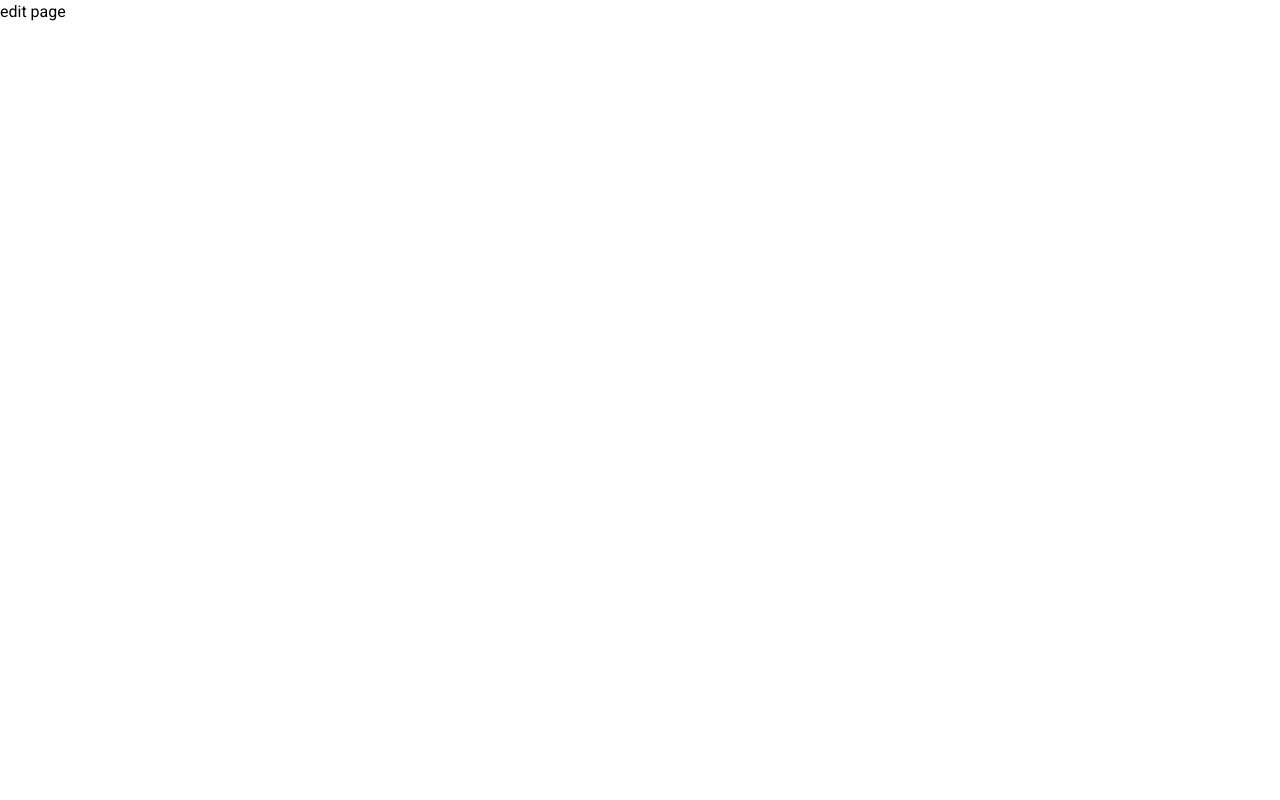
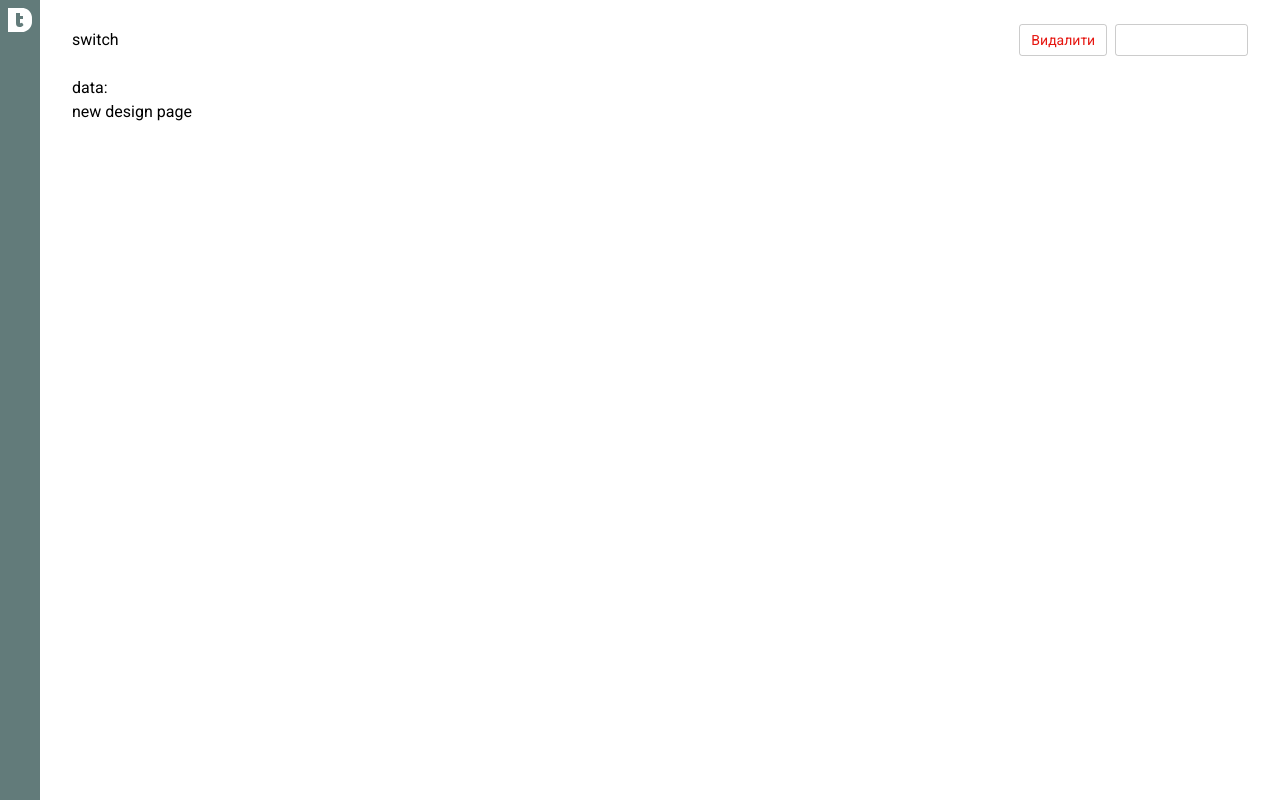
Before and after one commit to Slamaio/horoshop-test, a Nuxt app: page /edit/1 in a window 1280 px wide. Built offline with nearby package versions, Linux system fonts and the light colour scheme; no server answers; a web font is replaced by a local one.

Commit message:
feat: enhance design management with new CRUD operations, improved layout, and API integration

```diff
--- a/app/app.vue
+++ b/app/app.vue
@@ -1,5 +1,9 @@
 <template>
-  <div>
-    <NuxtPage />
+  <div class="flex min-h-dvh">
+    <AppSidebar />
+
+    <main class="ml-10 *:h-full grow">
+      <NuxtPage />
+    </main>
   </div>
 </template>
--- a/app/pages/add.vue
+++ b/app/pages/add.vue
@@ -1,13 +1,34 @@
 <script lang="ts" setup>
-
+import InputTextField from '~/components/input/InputTextField.vue'
 </script>
 
 <template>
-  <div>
-    new design page
+  <div class="px-8 py-6 bg-white">
+    <AppHeader>
+      <InputSwitch />
+
+      <template #actions>
+        <ButtonPrimary>
+          Зберегти і вийти
+        </ButtonPrimary>
+      </template>
+    </AppHeader>
+
+    <main>
+      <form class="flex flex-col gap-10">
+        <InputMediaFile />
+
+        <div class="flex flex-col gap-6">
+          <div class="flex gap-2">
+            <InputTextField />
+            <InputTextField />
+          </div>
+
+          <InputTextField />
+        </div>
+      </form>
+    </main>
   </div>
 </template>
 
-<style lang="scss" scoped>
-
-</style>
+<style lang="scss" scoped></style>
--- a/app/pages/edit/[id].vue
+++ b/app/pages/edit/[id].vue
@@ -1,13 +1,40 @@
 <script lang="ts" setup>
-
+const route = useRoute()
+const id = route.params.id?.toString()
+const { data } = await useFetch(`/api/designs/${id}`, {
+  method: 'GET',
+})
 </script>
 
 <template>
-  <div>
-    edit page
+  <div class="px-8 py-6 bg-white">
+    <AppHeader>
+      <InputSwitch />
+
+      <template #actions>
+        <ButtonSecondary class="button--delete">
+          Видалити
+        </ButtonSecondary>
+
+        <ButtonPrimary>
+          Зберегти і вийти
+        </ButtonPrimary>
+      </template>
+    </AppHeader>
+
+    <main>
+      <p>data: {{ data }}</p>
+      new design page
+    </main>
   </div>
 </template>
 
 <style lang="scss" scoped>
+.button--delete {
+  color: rgba(230, 22, 16, 1);
 
+  &:active {
+    color: rgba(230, 22, 16, 0.3);
+  }
+}
 </style>
--- a/app/pages/index.vue
+++ b/app/pages/index.vue
@@ -1,13 +1,79 @@
 <script lang="ts" setup>
+const { data } = await useFetch('/api/designs', {
+  method: 'GET',
+  query: {
+    page: 1,
+    limit: 10,
+  },
+})
 
+const designs = computed(() => {
+  const items = data.value?.data || []
+  return items.sort((a, b) => Number(b.id) - Number(a.id))
+})
+
+async function initDesigns() {
+  await useFetch('/api/designs', {
+    method: 'POST',
+    body: {
+      id: 1,
+      name: 'New Design',
+      url: 'https://example.com/design',
+      images: ['https://placehold.co/300x400'],
+    },
+  })
+
+  await useFetch('/api/designs', {
+    method: 'POST',
+    body: {
+      id: 2,
+      name: 'New Design',
+      url: 'https://example.com/design',
+      images: ['https://placehold.co/300x400'],
+    },
+  })
+
+  await useFetch('/api/designs', {
+    method: 'POST',
+    body: {
+      id: 3,
+      name: 'New Design',
+      url: 'https://example.com/design',
+      images: ['https://placehold.co/300x400'],
+    },
+  })
+}
+
+onMounted(async () => {
+  await nextTick()
+  await initDesigns()
+})
 </script>
 
 <template>
-  <div>
-    home page
+  <div class="px-8 py-6 bg-gray">
+    <AppHeader>
+      <h1 class="text-white text-xl/8 md:text-2xl">
+        Всі дизайни
+      </h1>
+
+      <template #actions>
+        <ButtonPrimary to="/add">
+          Додати дизайн
+        </ButtonPrimary>
+      </template>
+    </AppHeader>
+
+    <main class="grid grid-cols-[repeat(auto-fill,minmax(250px,1fr))] gap-x-5 gap-y-10">
+      <NuxtLink v-for="design in designs" :key="design.id" :to="`/edit/${design.id}`">
+        <DesignListItem
+          :id="design.id"
+          :image="design.images[0] || 'https://placehold.co/300x400?text=No+Image'"
+          :name="design.name"
+        />
+      </NuxtLink>
+    </main>
   </div>
 </template>
 
-<style lang="scss" scoped>
-
-</style>
+<style lang="scss" scoped></style>
```
